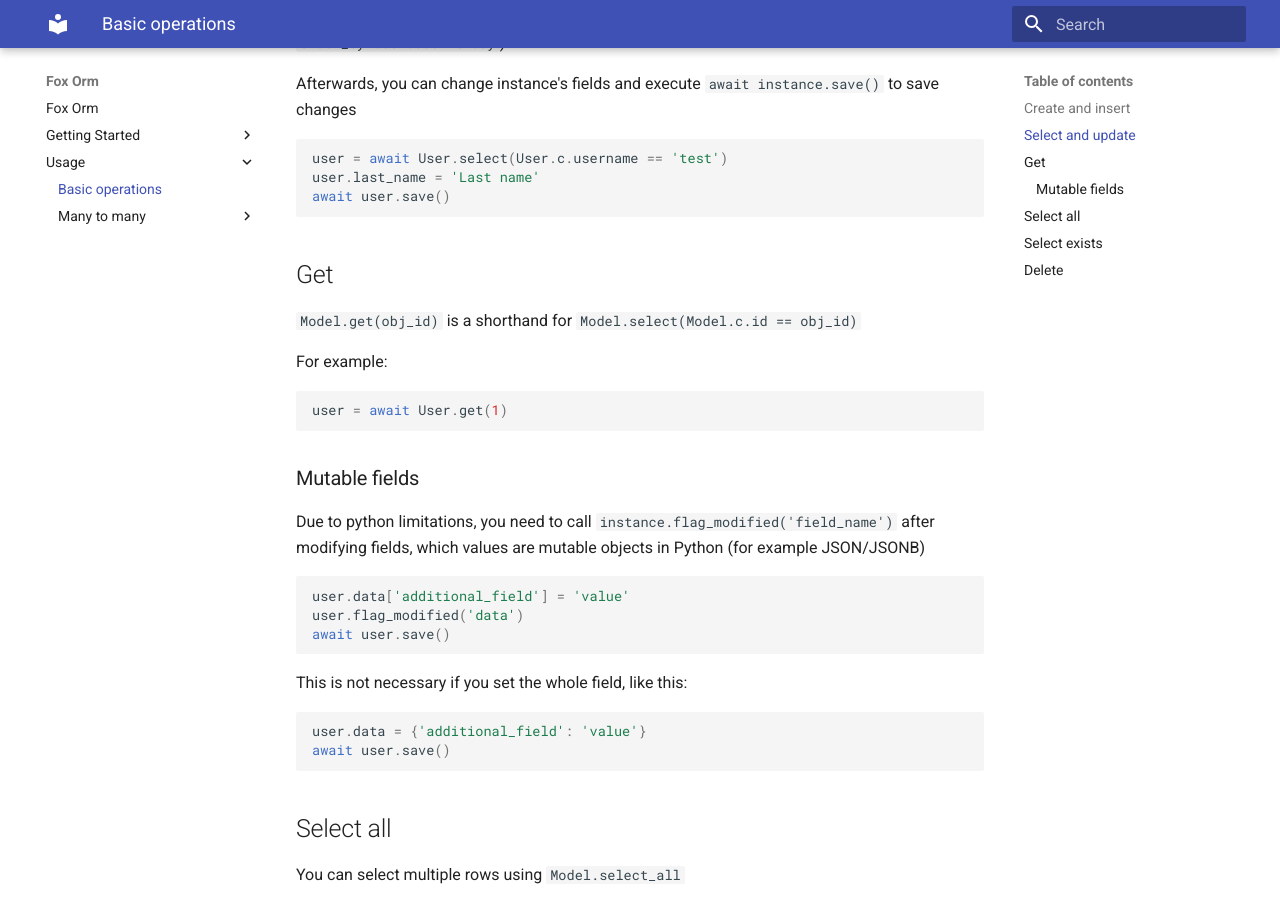
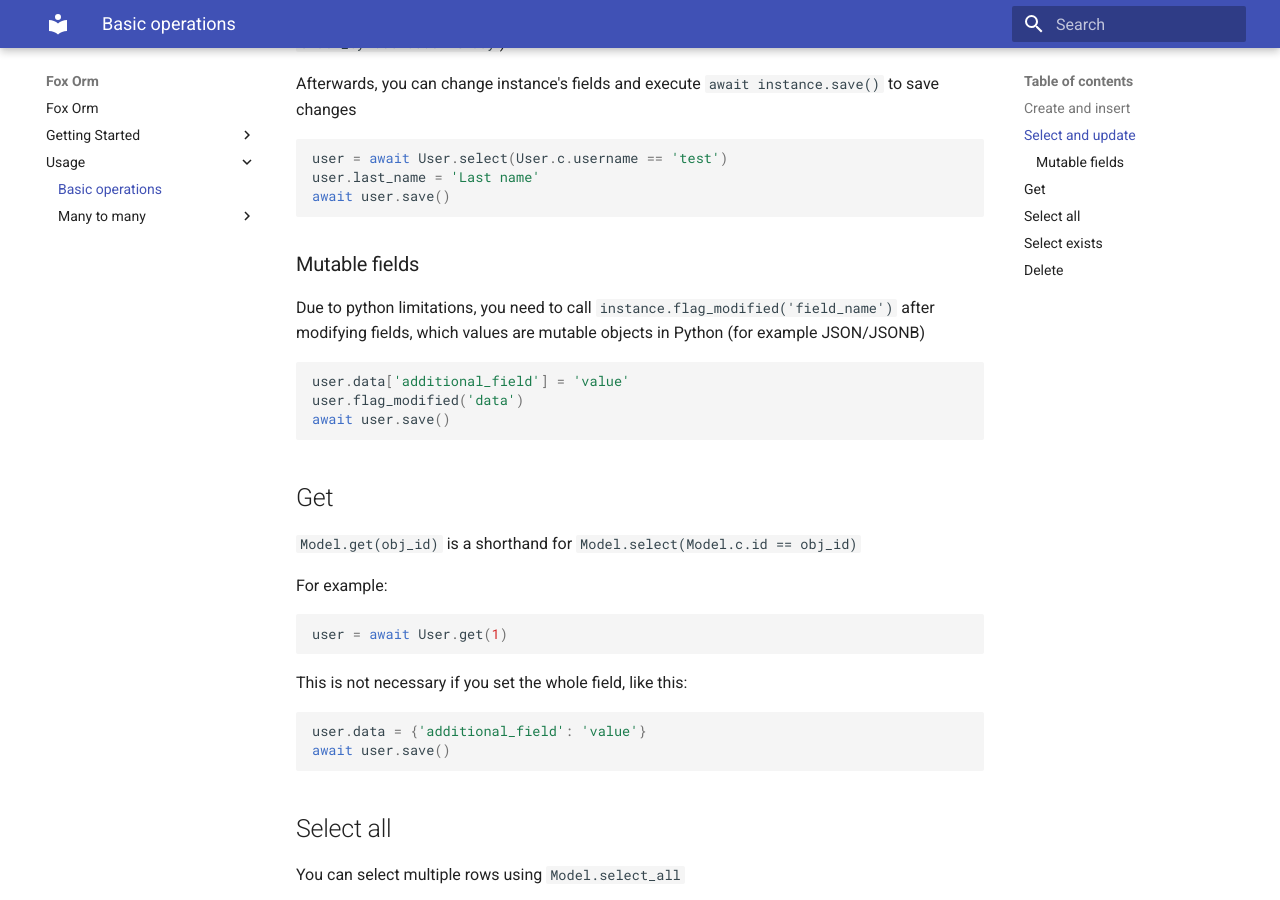
Before and after one commit to vanutp/fox_orm, an MkDocs documentation site: the page built from docs/docs/usage/basic_operations.md, in a window 1280 px wide and 900 px high, scrolled down 594 px. Built offline with MkDocs 1.6.1 and Material for MkDocs 9.7.7, drawn with Linux system fonts in a browser that asks for light colours; some of the changed lines change nothing that is shown.

Commit message:
[docs] Fix mutable fields position

````diff
--- a/docs/docs/usage/basic_operations.md
+++ b/docs/docs/usage/basic_operations.md
@@ -28,16 +28,6 @@ user.last_name = 'Last name'
 await user.save()
 ```
 
-## Get
-
-`Model.get(obj_id)` is a shorthand for `Model.select(Model.c.id == obj_id)`
-
-For example:
-
-```python
-user = await User.get(1)
-```
-
 ### Mutable fields
 
 Due to python limitations, you need to call `instance.flag_modified('field_name')`
@@ -47,6 +37,16 @@ after modifying fields, which values are mutable objects in Python (for example
 user.data['additional_field'] = 'value'
 user.flag_modified('data')
 await user.save()
+```
+
+## Get
+
+`Model.get(obj_id)` is a shorthand for `Model.select(Model.c.id == obj_id)`
+
+For example:
+
+```python
+user = await User.get(1)
 ```
 
 This is not necessary if you set the whole field, like this:
````
